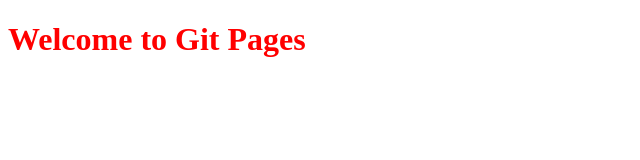
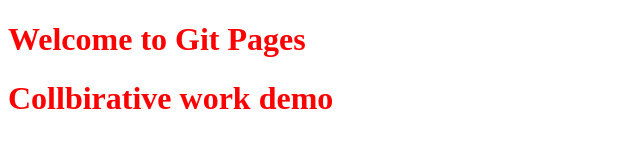
Before and after one commit to dvnr76/gitpagesdemo, a plain HTML site: page index.html in a window 1280 px wide. Shown: the whole page, without its empty margins (0-640 px from the left). Drawn offline with Linux system fonts and the light colour scheme.

Commit message:
edited index file

```diff
--- a/index.html
+++ b/index.html
@@ -9,6 +9,7 @@
 </head>
 <body>
     <h1>Welcome to Git Pages</h1>
+    <h1>Collbirative work demo</h1>
 
 </body>
 </html>
```
